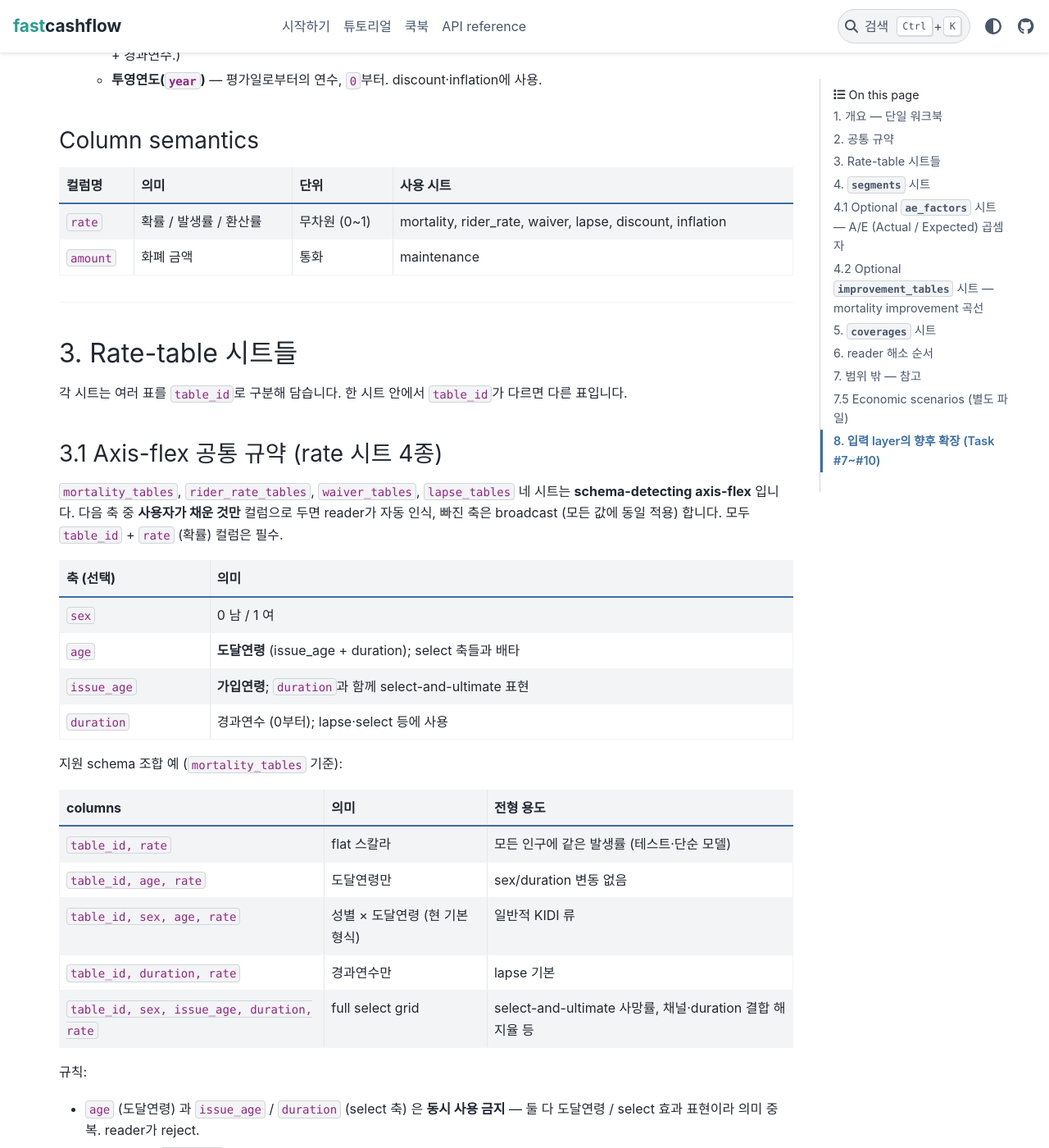
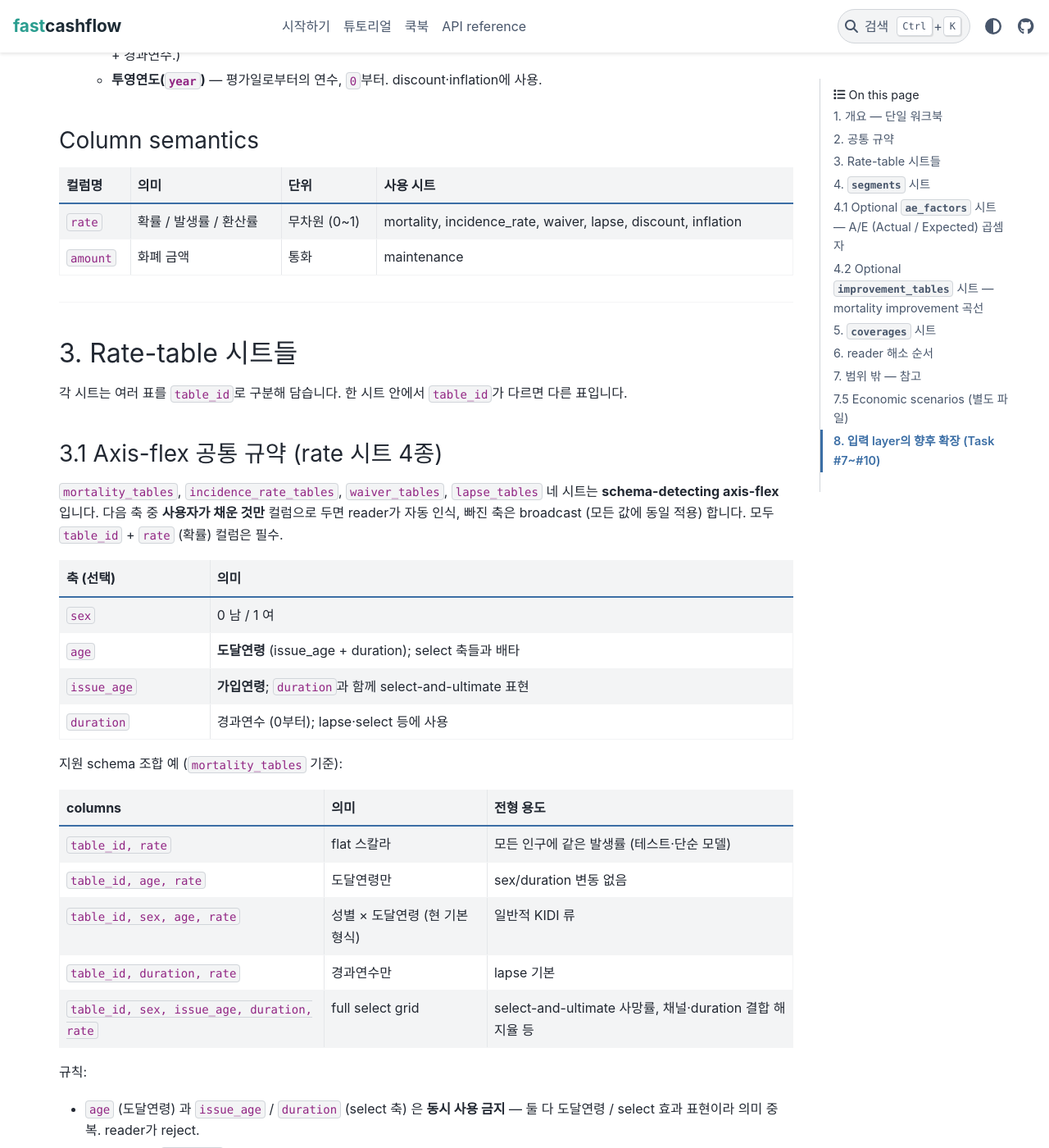
Before and after one commit to seokhoonj/fastcashflow, a Sphinx documentation site: the page built from docs/assumptions-format.md, in a window 1280 px wide and 1400 px high, scrolled down 1449 px. Shown: the whole window at 82% size. Built offline with Sphinx 7.4.7 and the PyData theme 0.15.4, drawn with Linux system fonts in a browser that asks for light colours; some of the changed text lies outside the part shown.

Commit message:
assumptions: rename rider_rate_tables -> incidence_rate_tables
Rename the per-coverage rate registry sheet to a name that matches the
actuarial literature: "incidence rate" is the standard English term in
life/health insurance for the per-exposure event rate stored here (used
for death-type riders, morbidity, diagnosis). It also matches Korean
"발생률" directly and disambiguates from the older "rider" wording now
that the data layer uses "coverage" throughout.

The rate stored in this sheet is generic per-exposure rate -- can be
pure incidence (cancer probability) or composite (already incorporates
severity, e.g. hospitalisation expected daily payout per person-month) --
depending on how the user has calibrated their data. fastcashflow just
multiplies it by the coverage amount.

Updates: sample_assumptions.xlsx + examples/data/assumptions.xlsx sheet
rename, io.py reader, 4 test files, naming-conventions / assumptions-format
/ design-decisions docs.

Verified: 322 tests pass.

```diff
--- a/docs/assumptions-format.md
+++ b/docs/assumptions-format.md
@@ -18,7 +18,7 @@ fastcashflow 엔진에 들어가는 **계리 가정**을 정의하는 입력 포
 | `segments` | (상품 × 채널) 세그먼트별 어느 표를 쓸지 + 스칼라 파라미터 |
 | `coverages` | 상품별 특약 부착 (coverage_code, type, rate_table) |
 | `mortality_tables` | 사망 발생률 가정 (named tables) |
-| `rider_rate_tables` | 특약 발생률 가정 |
+| `incidence_rate_tables` | 특약 발생률 가정 |
 | `waiver_tables` | 납입면제 발생률 가정 |
 | `lapse_tables` | 해지율 가정 |
 | `maintenance_tables` | 유지비 (maintenance expense) |
@@ -61,7 +61,7 @@ asmp = basis[("TERM_A", "GA")]
 
 | 컬럼명 | 의미 | 단위 | 사용 시트 |
 |---|---|---|---|
-| `rate` | 확률 / 발생률 / 환산률 | 무차원 (0~1) | mortality, rider_rate, waiver, lapse, discount, inflation |
+| `rate` | 확률 / 발생률 / 환산률 | 무차원 (0~1) | mortality, incidence_rate, waiver, lapse, discount, inflation |
 | `amount` | 화폐 금액 | 통화 | maintenance |
 
 ---
@@ -73,7 +73,7 @@ asmp = basis[("TERM_A", "GA")]
 
 ### 3.1 Axis-flex 공통 규약 (rate 시트 4종)
 
-`mortality_tables`, `rider_rate_tables`, `waiver_tables`, `lapse_tables` 네
+`mortality_tables`, `incidence_rate_tables`, `waiver_tables`, `lapse_tables` 네
 시트는 **schema-detecting axis-flex** 입니다. 다음 축 중 **사용자가 채운 것만**
 컬럼으로 두면 reader가 자동 인식, 빠진 축은 broadcast (모든 값에 동일 적용)
 합니다. 모두 `table_id` + `rate` (확률) 컬럼은 필수.
@@ -105,7 +105,7 @@ asmp = basis[("TERM_A", "GA")]
 
 - `mortality_tables` — 주계약 사망 발생률 (in-force 감소도 함께 구동).
 - `waiver_tables` — 납입면제 개시율 (active → 면제 상태 전이율).
-- `rider_rate_tables` — 요율 기반 특약 (사망형·질병형·진단형) 발생률.
+- `incidence_rate_tables` — 요율 기반 특약 (사망형·질병형·진단형) 발생률.
 - `lapse_tables` — 해지율. 보통 상품 × 채널별로 다릅니다 (`LAPSE_GA`, `LAPSE_FC` 처럼 채널 suffix).
 
 ### 3.3 `maintenance_tables`
@@ -301,7 +301,7 @@ V1 한계: mortality 한 layer만 적용. morbidity / lapse improvement는 별
 | `coverage_code` | 특약 코드 (모델포인트가 담보를 이 코드로 지칭) |
 | `coverage_name` | 특약명 (사람용 메모 — 엔진은 안 읽음) |
 | `type` | `death_main` / `death` / `morbidity` / `diagnosis` / `annuity` / `maturity` |
-| `rate_table` | 요율 기반(`death`·`morbidity`·`diagnosis`)이면 `rider_rate_tables`의 `table_id`; 나머지는 빈칸 |
+| `rate_table` | 요율 기반(`death`·`morbidity`·`diagnosis`)이면 `incidence_rate_tables`의 `table_id`; 나머지는 빈칸 |
 
 - `death_main` — 주계약 사망. 요율은 segments의 `mortality_table`이 구동하므로
   `rate_table`은 빈칸.
```
Also changed, not shown: docs/design-decisions.md (+1 -1 lines), docs/naming-conventions.md (+2 -2 lines), 7 other files.
